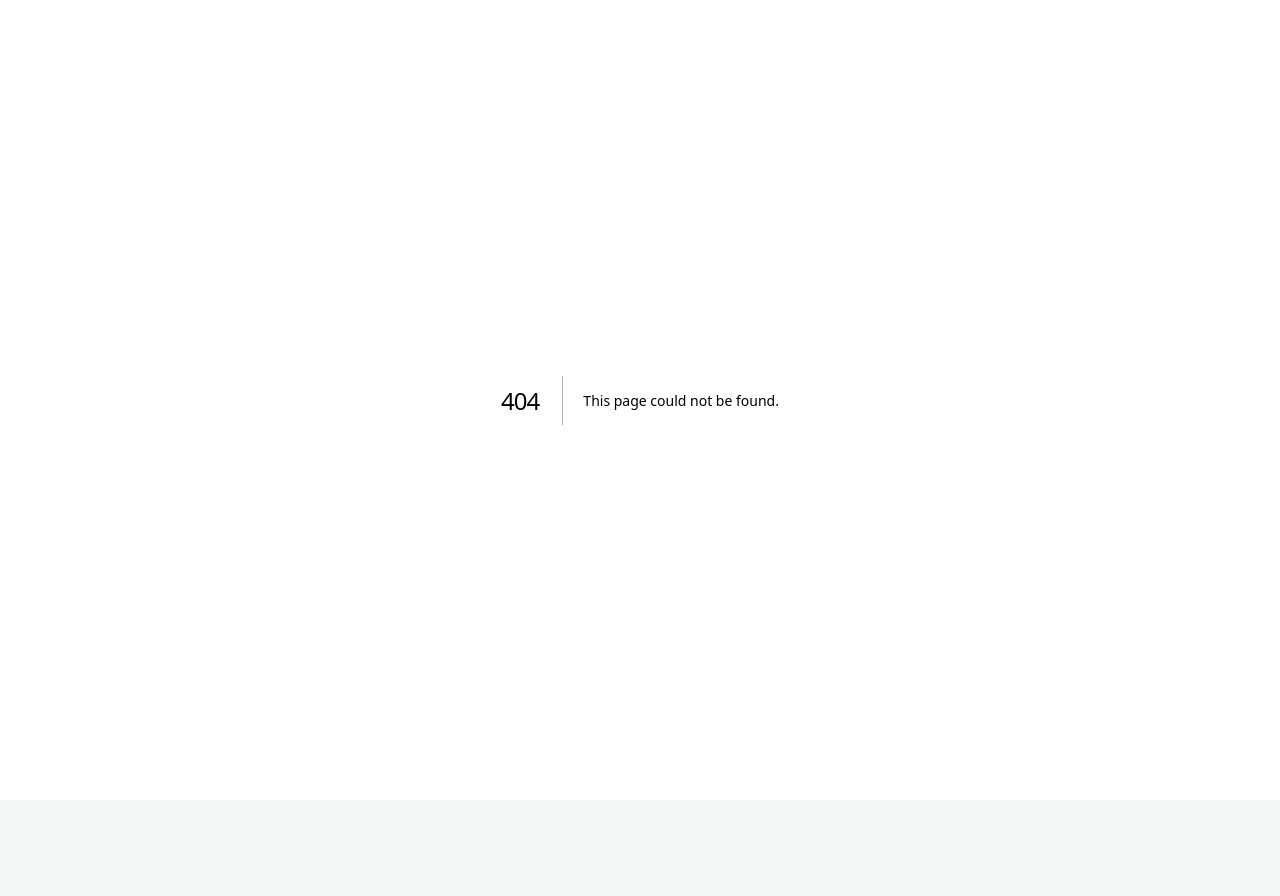
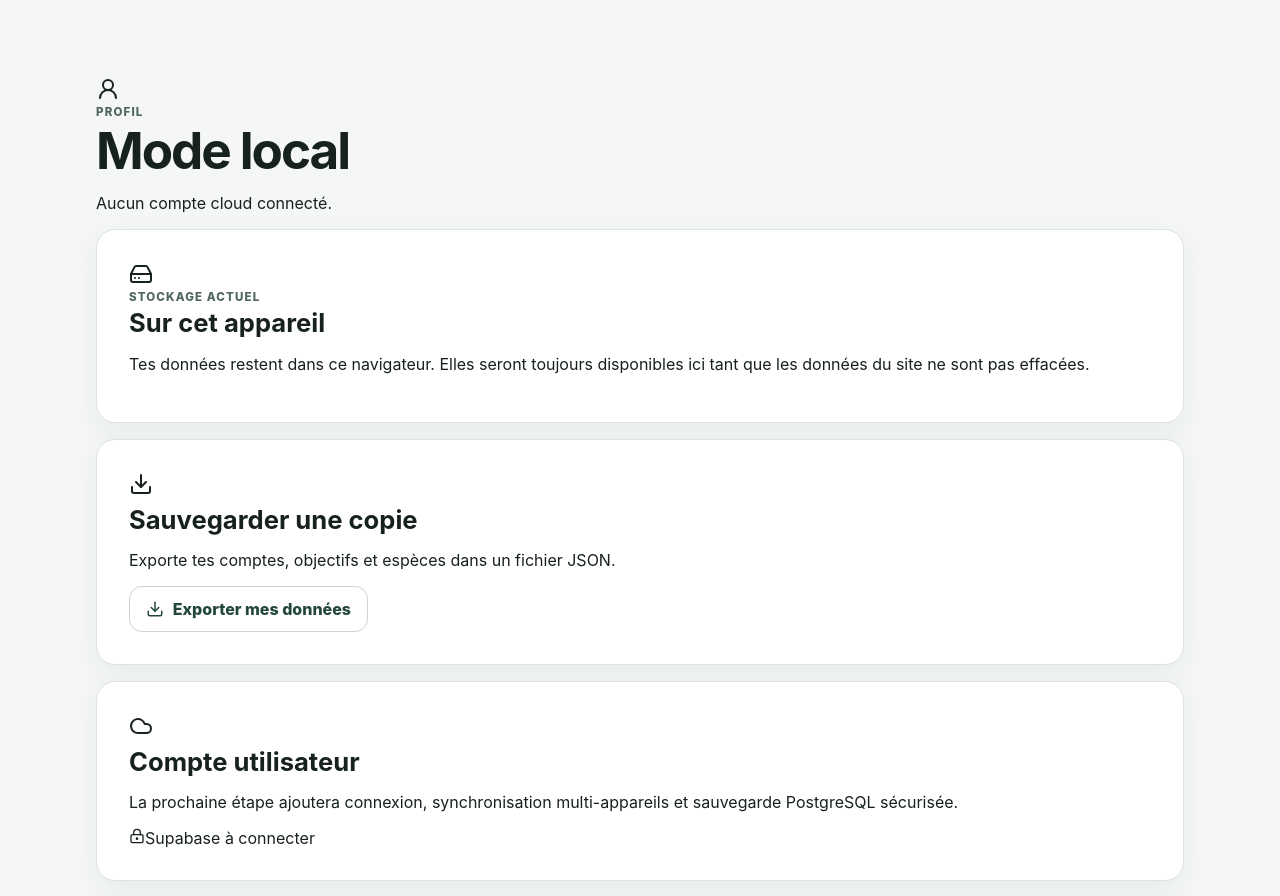
Before and after one commit to Owarino777/Patrimoine, a Next.js app: page /profile in a window 1280 px wide. Before the commit this address had no page. Shown: the top 896 px of the page. Before the commit the page ends 800 px from the top, so only its background shows below. Built offline with nearby package versions, Linux system fonts and the light colour scheme.

Commit message:
feat(profile): add local profile and export screen

```diff
--- /dev/null
+++ b/src/app/profile/page.tsx
@@ -0,0 +1,66 @@
+"use client";
+
+import Link from "next/link";
+import { Cloud, Download, HardDrive, LockKeyhole, UserRound } from "lucide-react";
+import { MobileBottomNav } from "../mobile-bottom-nav";
+import { DEMO_ACCOUNTS_STORAGE_KEY } from "../demo-account-storage";
+
+const SETTINGS_KEY = "patrimoine.dashboard.settings.v1";
+const CASH_KEY = "patrimoine.cash.v1";
+
+export default function ProfilePage() {
+  function exportLocalData(): void {
+    const payload = {
+      exportedAt: new Date().toISOString(),
+      accounts: JSON.parse(window.localStorage.getItem(DEMO_ACCOUNTS_STORAGE_KEY) ?? "[]") as unknown,
+      settings: JSON.parse(window.localStorage.getItem(SETTINGS_KEY) ?? "{}") as unknown,
+      cash: JSON.parse(window.localStorage.getItem(CASH_KEY) ?? "{}") as unknown,
+    };
+    const blob = new Blob([JSON.stringify(payload, null, 2)], { type: "application/json" });
+    const url = URL.createObjectURL(blob);
+    const link = document.createElement("a");
+    link.href = url;
+    link.download = `patrimoine-export-${new Date().toISOString().slice(0, 10)}.json`;
+    link.click();
+    URL.revokeObjectURL(url);
+  }
+
+  return (
+    <>
+      <main className="form-page profile-page" id="main-content" tabIndex={-1}>
+        <header className="profile-header">
+          <span className="profile-avatar" aria-hidden="true"><UserRound /></span>
+          <div><p className="eyebrow">Profil</p><h1>Mode local</h1><p>Aucun compte cloud connecté.</p></div>
+        </header>
+
+        <section className="section-card profile-status-card">
+          <div className="profile-status-icon"><HardDrive aria-hidden="true" /></div>
+          <div><p className="eyebrow">Stockage actuel</p><h2>Sur cet appareil</h2><p>Tes données restent dans ce navigateur. Elles seront toujours disponibles ici tant que les données du site ne sont pas effacées.</p></div>
+        </section>
+
+        <section className="profile-grid">
+          <article className="section-card profile-feature-card">
+            <Download aria-hidden="true" />
+            <h2>Sauvegarder une copie</h2>
+            <p>Exporte tes comptes, objectifs et espèces dans un fichier JSON.</p>
+            <button className="secondary-link icon-button" type="button" onClick={exportLocalData}><Download aria-hidden="true" size={18} />Exporter mes données</button>
+          </article>
+
+          <article className="section-card profile-feature-card cloud-card">
+            <Cloud aria-hidden="true" />
+            <h2>Compte utilisateur</h2>
+            <p>La prochaine étape ajoutera connexion, synchronisation multi-appareils et sauvegarde PostgreSQL sécurisée.</p>
+            <span className="coming-soon-badge"><LockKeyhole aria-hidden="true" size={16} />Supabase à connecter</span>
+          </article>
+        </section>
+
+        <section className="section-card profile-actions-list">
+          <Link href="/dashboard">Tableau de bord <span aria-hidden="true">›</span></Link>
+          <Link href="/accounts">Gérer mes comptes <span aria-hidden="true">›</span></Link>
+          <Link href="/accounts/new">Ajouter un compte <span aria-hidden="true">›</span></Link>
+        </section>
+      </main>
+      <MobileBottomNav current="profile" />
+    </>
+  );
+}
```
